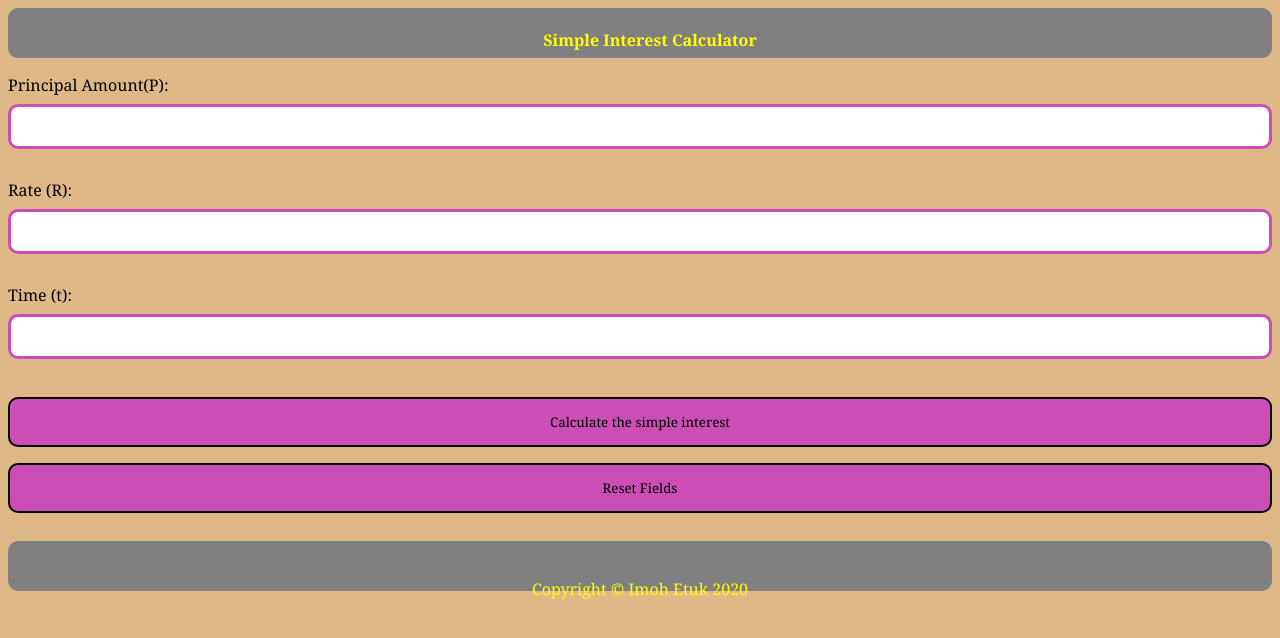
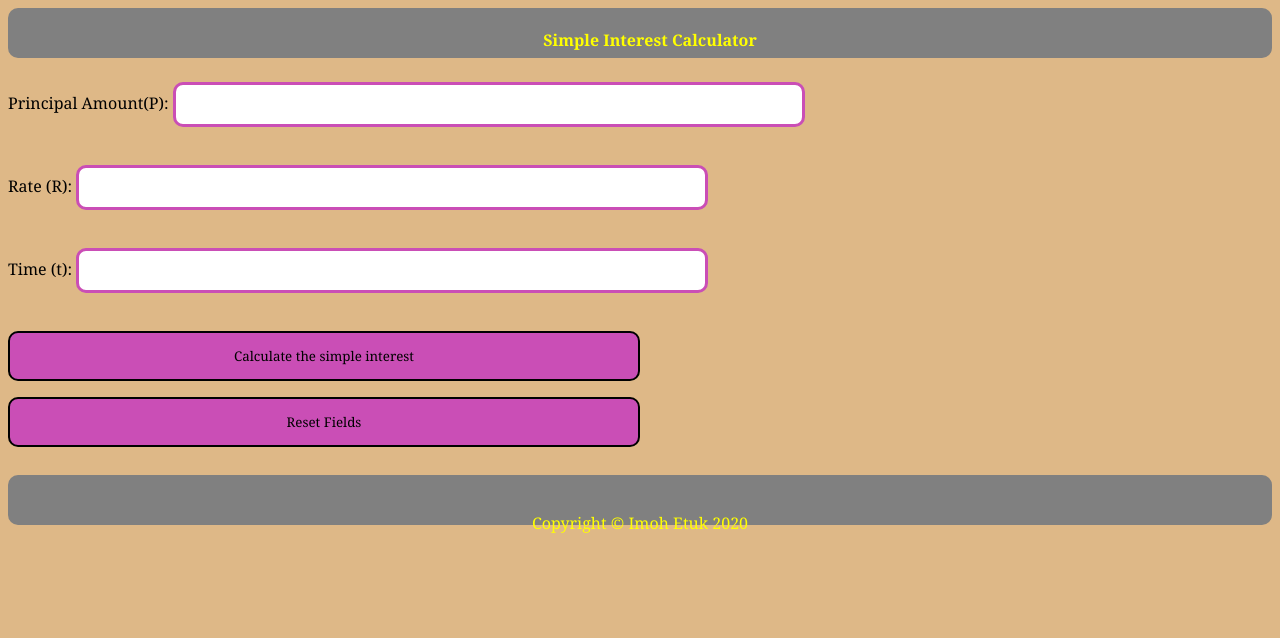
Before and after one commit to imohweb/imohweb.github.io, a plain HTML site: page index.html in a window 1280 px wide. Drawn offline with Linux system fonts and the light colour scheme.

Commit message:
Update style.css

```diff
--- a/style.css
+++ b/style.css
@@ -1,5 +1,5 @@
 /* Stylesheet */
-    input {width: 100%;
+    input {width: 50%;
     padding: 12px 20px;
     margin: 8px 0;
     display: inline-block;
@@ -9,7 +9,7 @@
     align-items: center;
     }
     button {
-        width: 100%;
+        width: 50%;
         background-color: #ca4eb6;
         color:black;
         padding: 14px 20px;
```
